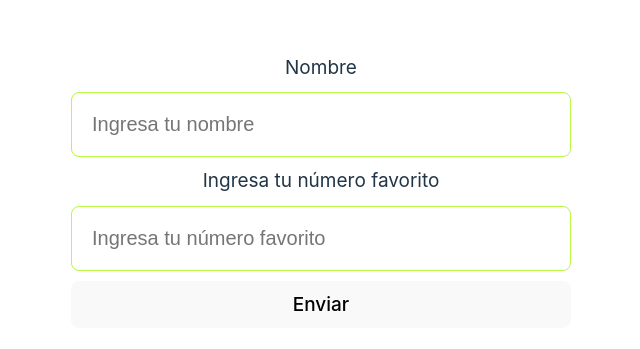
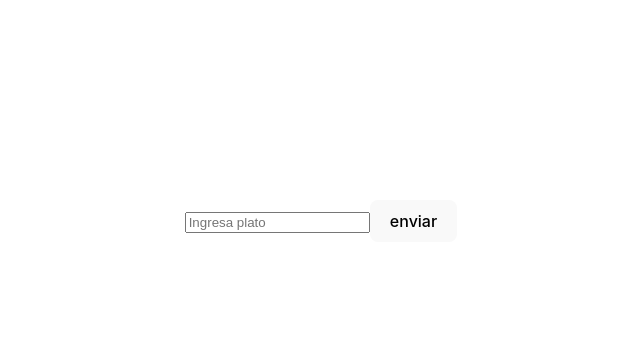
Before and after one commit to chuttmateo/ejercicios-front3, a React (Vite) app: page / in a window 1280 px wide. Shown: the part 179-528 px from the top of the page, without its empty margins (319-959 px from the left). Built offline with nearby package versions, Linux system fonts and the light colour scheme.

Commit message:
clase 10, sin estilos

```diff
--- /dev/null
+++ b/src/ejercicios/ejercicio-clase-10/Clase.css
@@ -0,0 +1,7 @@
+#root {
+  max-width: 1280px;
+  margin: 0 auto;
+  padding: 2rem;
+  text-align: center;
+
+}
--- /dev/null
+++ b/src/ejercicios/ejercicio-clase-10/Clase.jsx
@@ -0,0 +1,41 @@
+import "./Clase.css";
+import Pedido from "./components/Pedido";
+import Formulario from "./components/Formulario.jsx";
+import { v4 as uuidv4 } from "uuid";
+
+import { useState } from "react";
+
+function Clase() {
+  const [pedidos, setPedidos] = useState([]);
+
+  function eliminarPedido(id) {
+    const nuevosPedidos = pedidos.filter((pedido) => pedido.id !== id);
+    setPedidos(nuevosPedidos);
+  }
+
+  function agregarPedido(plato) {
+    setPedidos([
+      ...pedidos,
+      {
+        id: uuidv4(),
+        plato,
+      },
+    ]);
+  }
+
+  return (
+    <>
+      <Formulario onSubmit={agregarPedido} />
+      {pedidos.map((pedido) => {
+        return (
+          <Pedido
+            key={pedido.id}
+            plato={pedido.plato}
+            onEliminar={() => eliminarPedido(pedido.id)}
+          />
+        );
+      })}
+    </>
+  );
+}
+export default Clase;
--- /dev/null
+++ b/src/ejercicios/ejercicio-clase-10/components/Formulario.jsx
@@ -0,0 +1,30 @@
+import { useState } from "react";
+
+/* eslint-disable react/prop-types */
+function Formulario(props) {
+  const [plato, setPlato] = useState("");
+
+  function handleSubmit(e) {
+    e.preventDefault();
+    if (!plato) return;
+    props.onSubmit(plato);
+    setPlato("");
+  }
+
+  function handleChange(event) {
+    setPlato(event.target.value);
+  }
+
+  return (
+    <form onSubmit={handleSubmit}>
+      <input
+        type="text"
+        placeholder="Ingresa plato"
+        value={plato}
+        onChange={handleChange}
+      />
+      <button type="submit">enviar</button>
+    </form>
+  );
+}
+export default Formulario;
--- /dev/null
+++ b/src/ejercicios/ejercicio-clase-10/components/Pedido.jsx
@@ -0,0 +1,16 @@
+/* eslint-disable react/prop-types */
+import style from "./Pedido.module.css";
+function Pedido(props) {
+  return (
+    <>
+      <div className={style.pedido}>
+        <h2 className={style.plato}>{props.plato}</h2>
+        <button className={style.eliminar} onClick={props.onEliminar}>
+          Eliminar
+        </button>
+      </div>
+    </>
+  );
+}
+
+export default Pedido;
--- /dev/null
+++ b/src/ejercicios/ejercicio-clase-10/components/Pedido.module.css
@@ -0,0 +1,12 @@
+.pedido{
+    border: 1px solid palegoldenrod;
+    border-radius: 8px;
+    padding: 16px;
+    display: flex;
+}
+.plato{
+    padding: 0px 16px;
+}
+.eliminar{
+    background-color: crimson;
+}
--- a/src/main.jsx
+++ b/src/main.jsx
@@ -1,7 +1,7 @@
 import React from 'react'
 import ReactDOM from 'react-dom/client'
 import './index.css'
-import Clase from './ejercicios/ejercicio-clase-9/Clase'
+import Clase from './ejercicios/ejercicio-clase-10/Clase'
 
 ReactDOM.createRoot(document.getElementById('root')).render(
   //<React.StrictMode>
```
